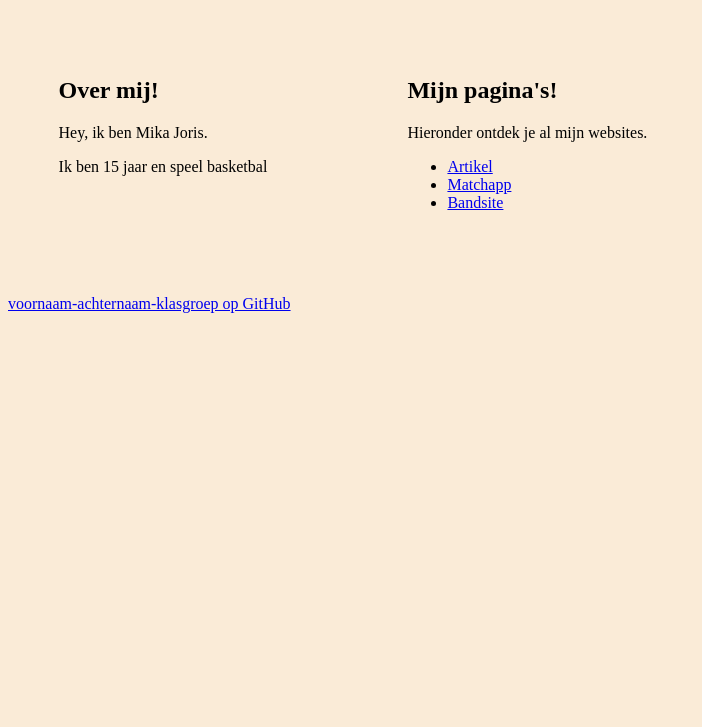
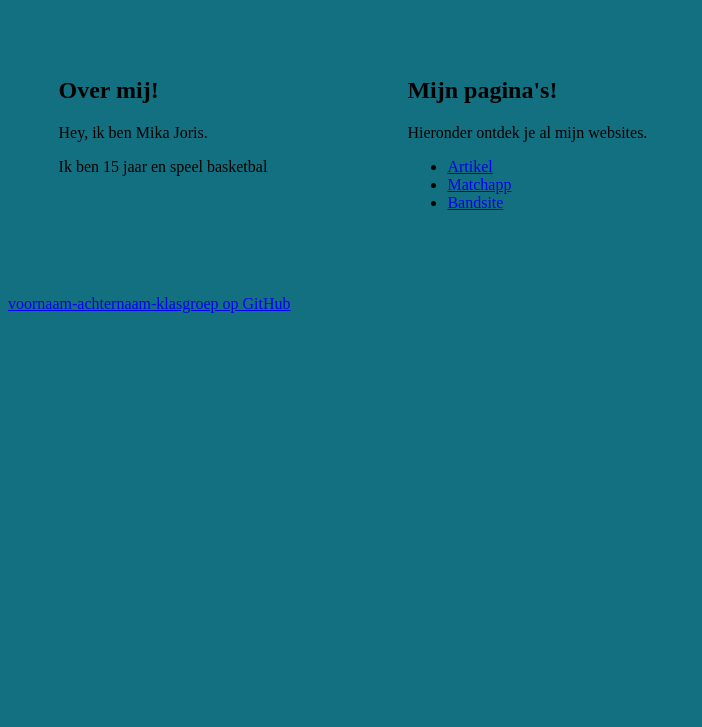
Before and after one commit to mika-joris-4gtb/Script, a plain HTML site: page index.html in a window 1280 px wide. Shown: the part 73-800 px from the top of the page, without its empty margins (0-702 px from the left). Drawn offline with Linux system fonts and the light colour scheme.

Commit message:
senne zij da

```diff
--- a/style.css
+++ b/style.css
@@ -1,5 +1,5 @@
 body{
-    background-color: antiquewhite;
+    background-color: rgb(19, 112, 128);
 }
 #about{
     display: flex;
```
